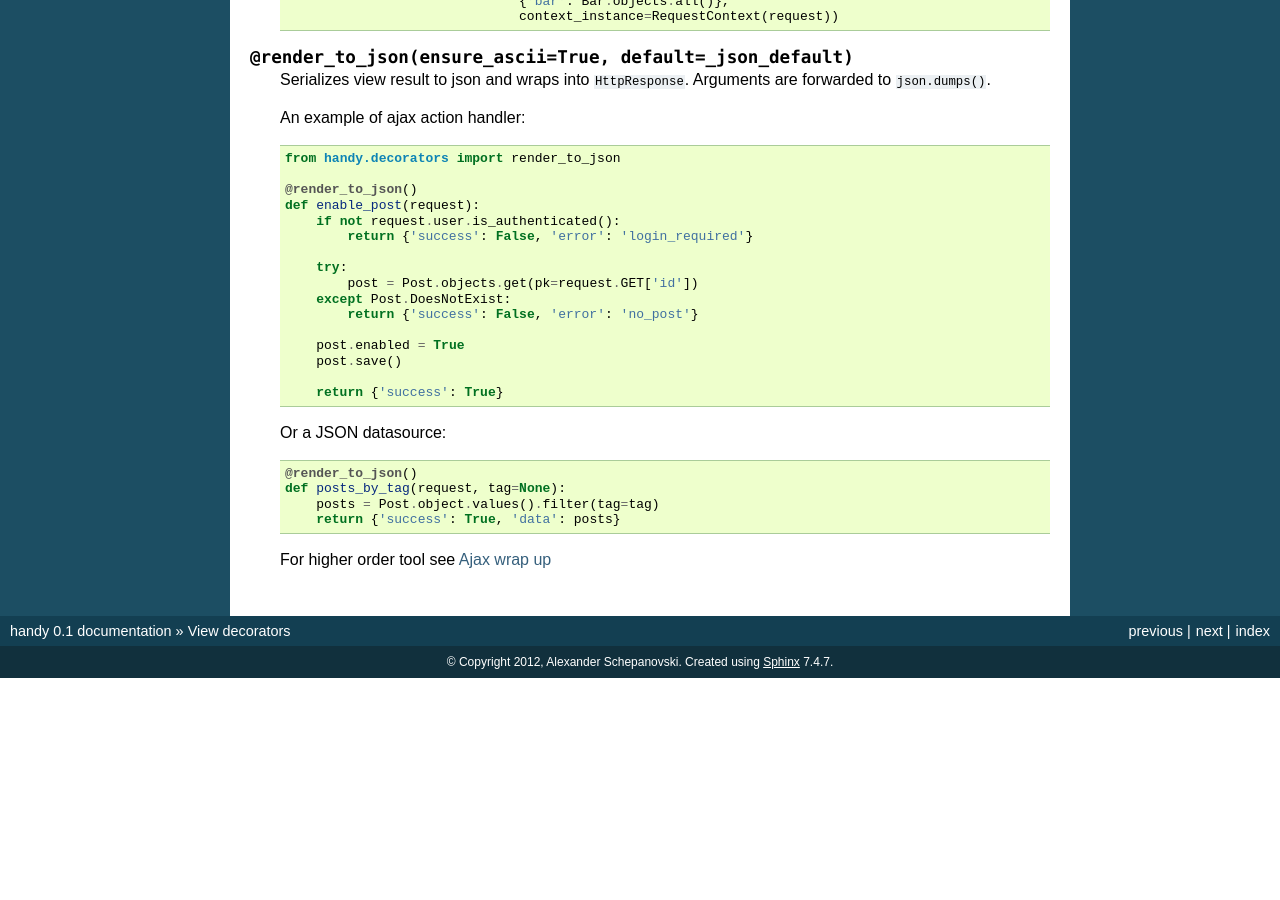
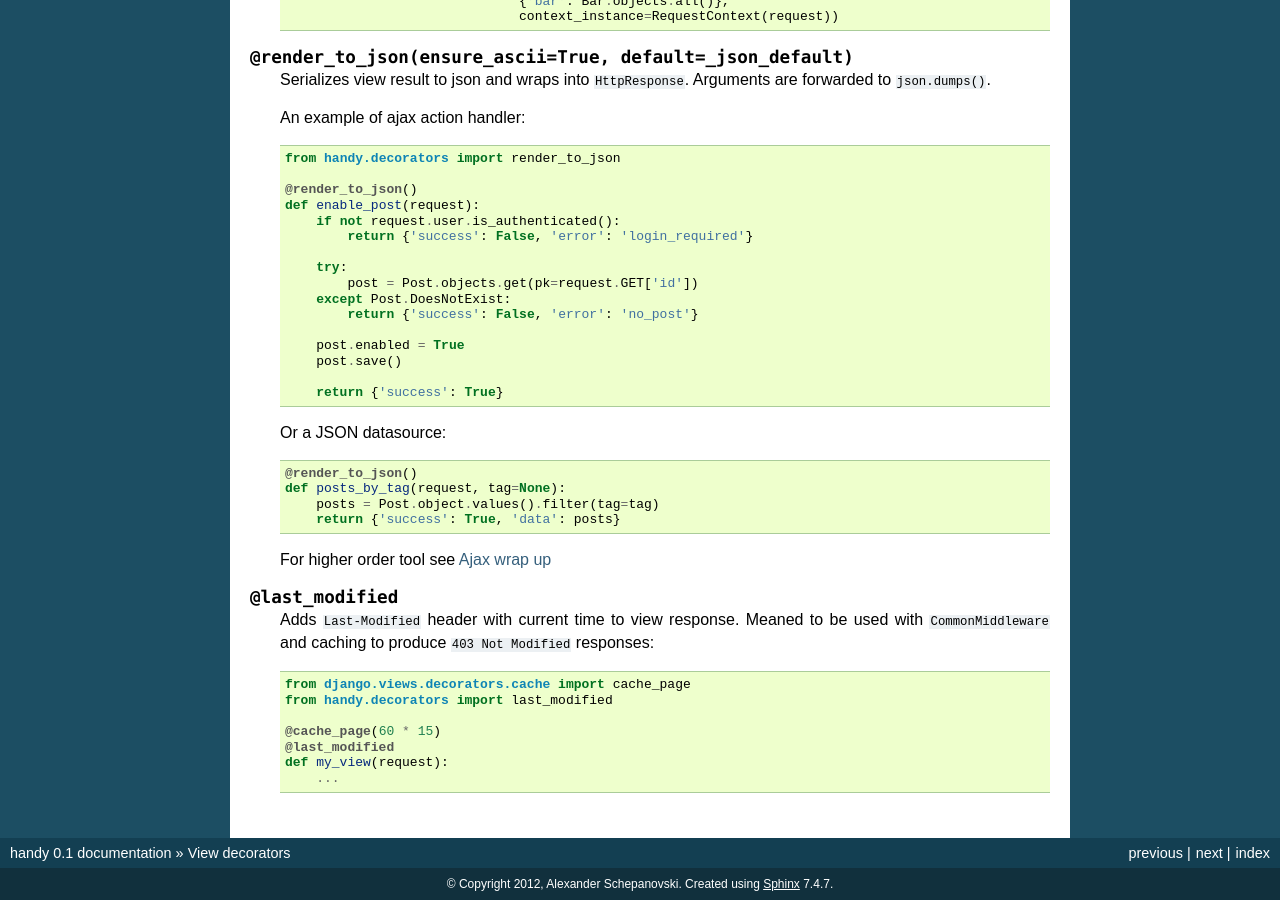
Before and after one commit to Suor/handy, a Sphinx documentation site: the page built from docs/decorators.rst, in a window 1280 px wide and 900 px high, scrolled down 672 px. Built offline with Sphinx 7.4.7, drawn with Linux system fonts in a browser that asks for light colours; before the commit the page ends 1350 px from its top, so only the background shows below that.

Commit message:
Docs for @last_modified

```diff
--- a/docs/decorators.rst
+++ b/docs/decorators.rst
@@ -69,3 +69,18 @@ View decorators
             return {'success': True, 'data': posts}
 
     For higher order tool see :ref:`ajax`
+
+
+.. function:: @last_modified
+
+    Adds ``Last-Modified`` header with current time to view response.
+    Meaned to be used with ``CommonMiddleware`` and caching to produce
+    ``403 Not Modified`` responses::
+
+        from django.views.decorators.cache import cache_page
+        from handy.decorators import last_modified
+
+        @cache_page(60 * 15)
+        @last_modified
+        def my_view(request):
+            ...
```
